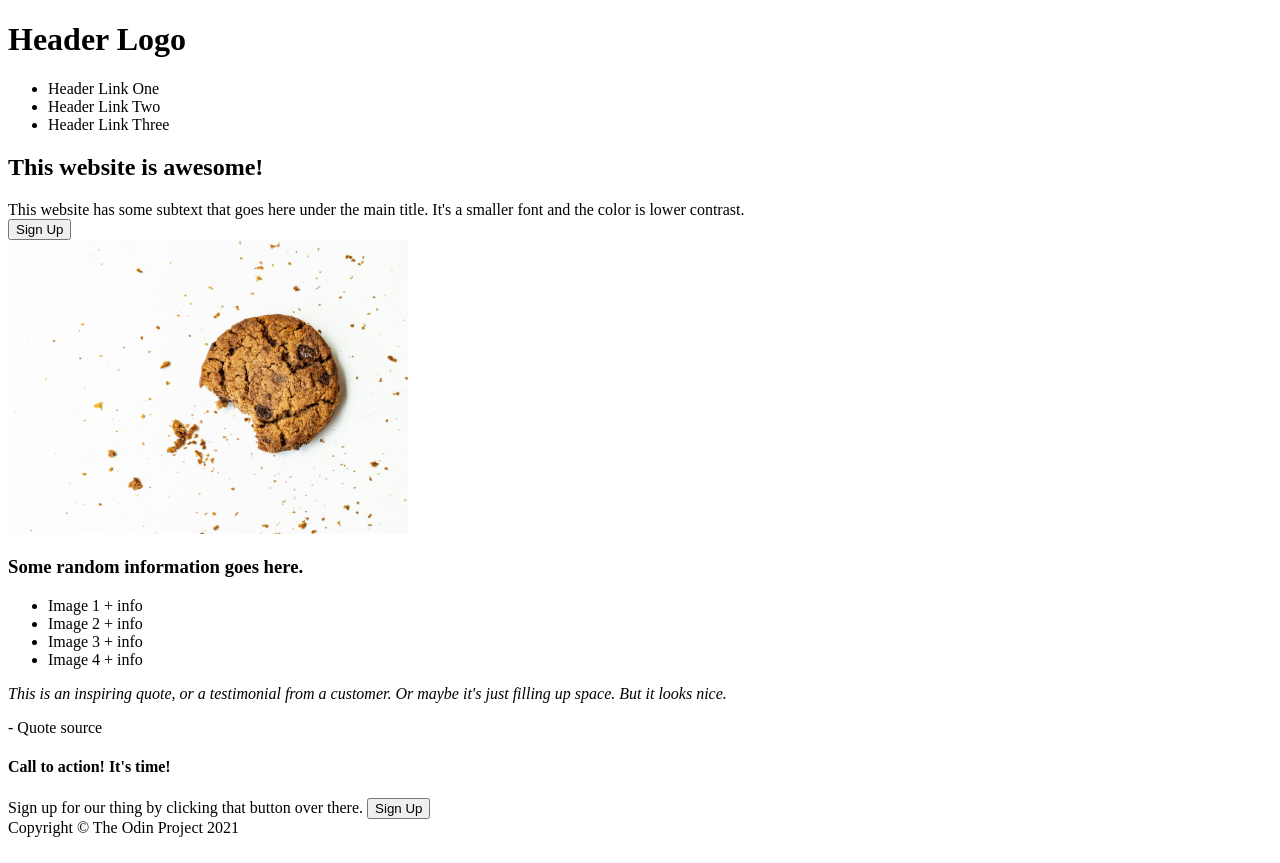
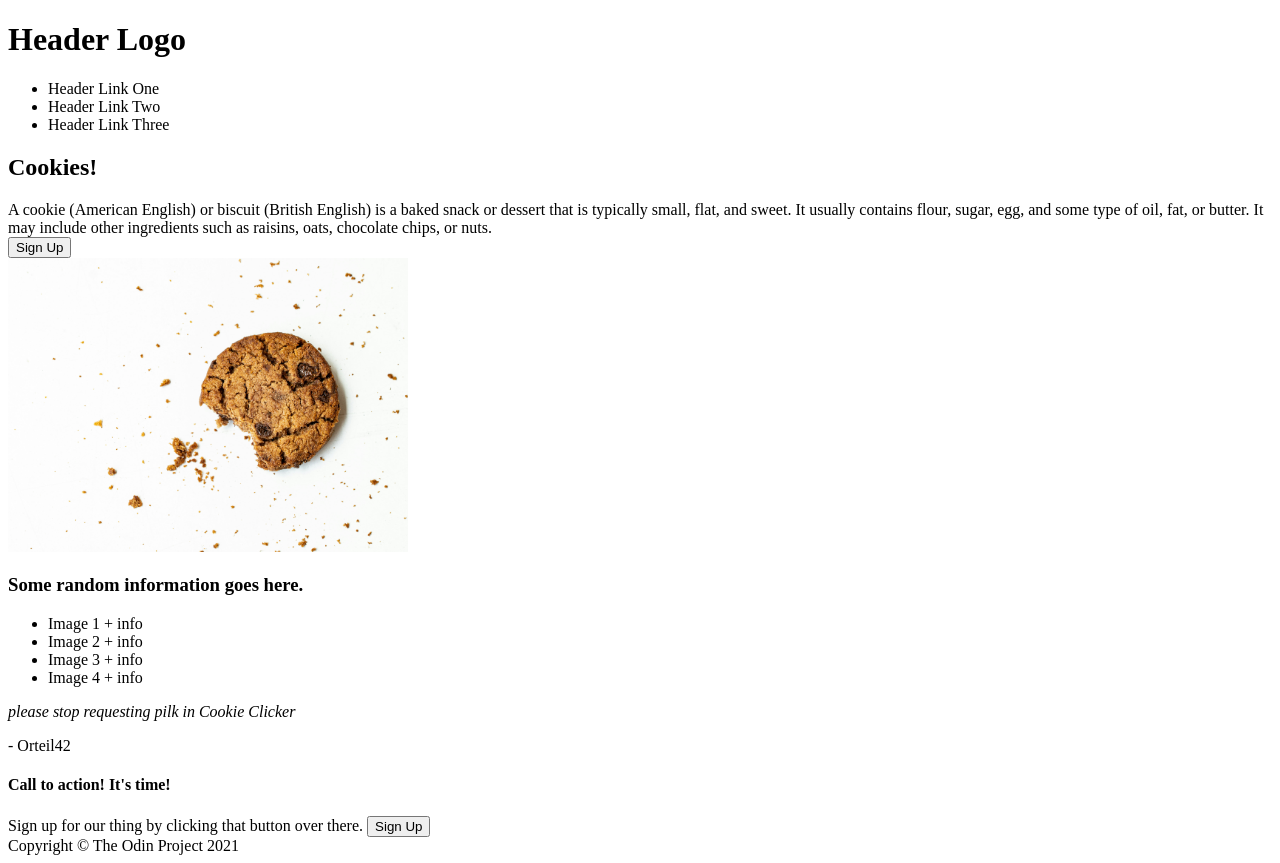
Before and after one commit to NolanSeryn/Landing-Page, a plain HTML site: page index.html in a window 1280 px wide. Drawn offline with Linux system fonts and the light colour scheme.

Commit message:
Add different flavors to flavor text

```diff
--- a/index.html
+++ b/index.html
@@ -15,10 +15,10 @@
             </ul>
             <div class="header-content">
                 <div class="header-title">
-                    <h2>This website is awesome!</h2>
+                    <h2>Cookies!</h2>
                 </div>
                 <div class="header-subtext">
-                    This website has some subtext that goes here under the main title. It's a smaller font and the color is lower contrast.
+                    A cookie (American English) or biscuit (British English) is a baked snack or dessert that is typically small, flat, and sweet. It usually contains flour, sugar, egg, and some type of oil, fat, or butter. It may include other ingredients such as raisins, oats, chocolate chips, or nuts.
                 </div>
                 <div class="header-button">
                     <button class="sign-up">Sign Up</button>
@@ -41,8 +41,8 @@
         </div>
         <div class="quote">
             <div class="text">
-                <p><em>This is an inspiring quote, or a testimonial from a customer. Or maybe it's just filling up space. But it looks nice.</em></p>
-                <p>- Quote source</p>
+                <p><em>please stop requesting pilk in Cookie Clicker</em></p>
+                <p>- Orteil42</p>
             </div>
         </div>
         <div class="button">
```
